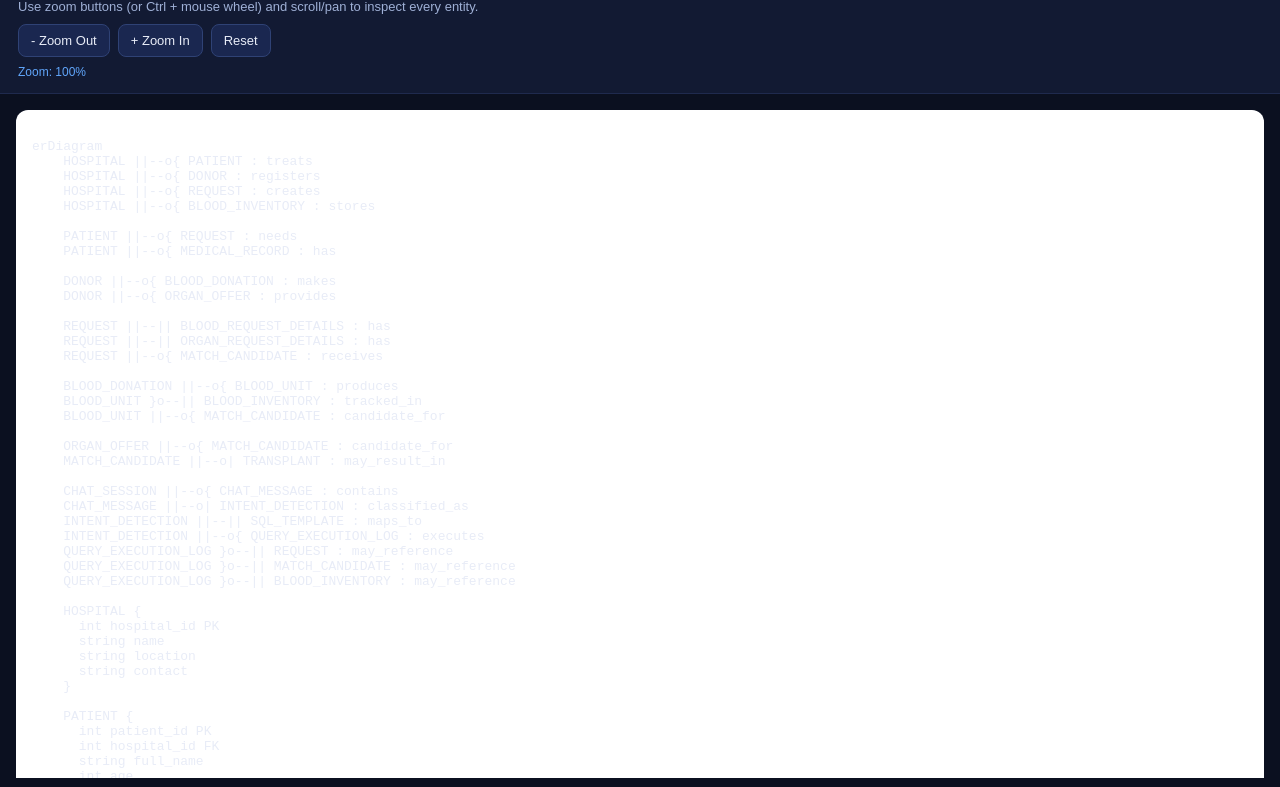
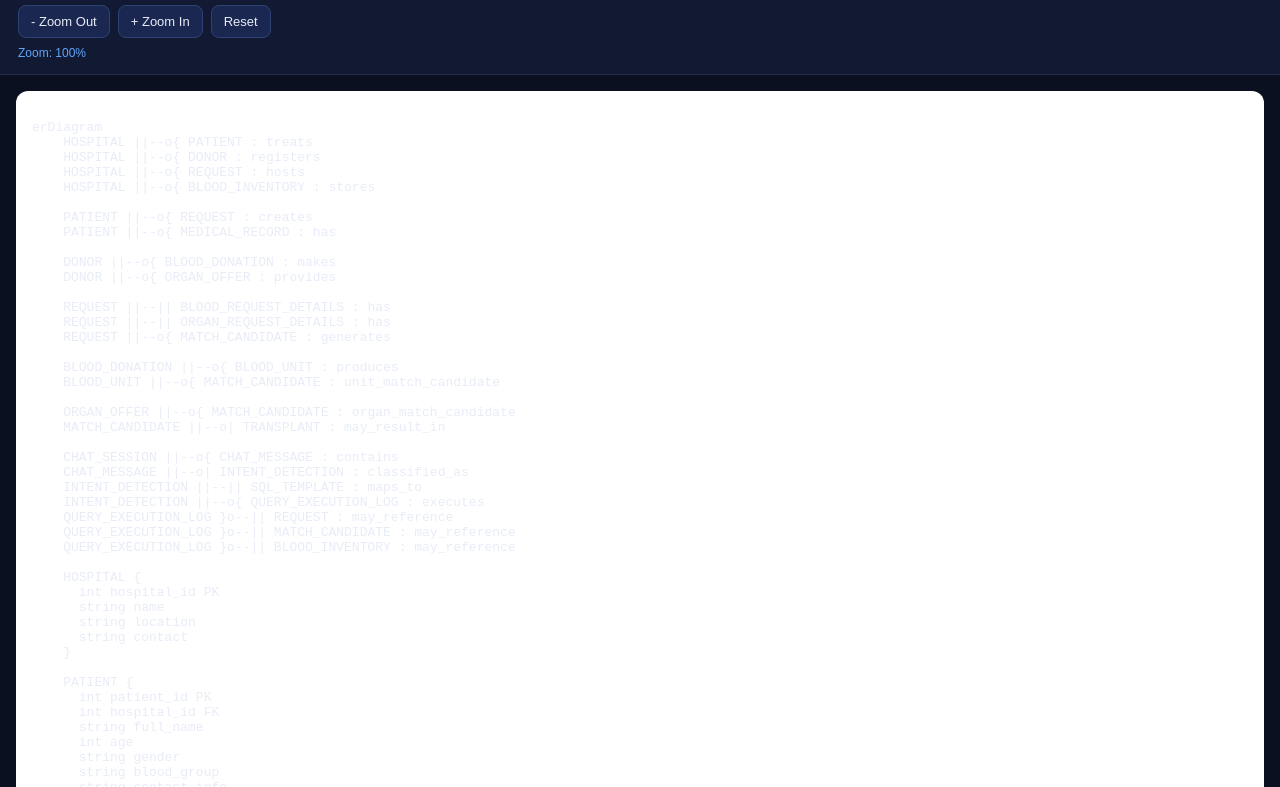
Before and after one commit to shajiaalianwar55/DonorBridge, a plain HTML site: page erd-viewer.html in a window 1280 px wide. Shown: the part 42-829 px from the top of the page. Drawn offline with Linux system fonts and the light colour scheme.

Commit message:
Refined ERD: Blood part

```diff
--- a/erd-viewer.html
+++ b/erd-viewer.html
@@ -3,13 +3,12 @@
   <head>
     <meta charset="UTF-8" />
     <meta name="viewport" content="width=device-width, initial-scale=1.0" />
-    <title>DonorBridge ERD Viewer</title>
+    <title>ERD</title>
     <style>
       :root {
         --bg: #0b1020;
         --panel: #121a33;
         --text: #e8ecf7;
-        --muted: #9fb0d6;
         --accent: #60a5fa;
       }
 
@@ -39,12 +38,6 @@
         font-weight: 700;
       }
 
-      .subtitle {
-        margin: 4px 0 0;
-        font-size: 13px;
-        color: var(--muted);
-      }
-
       .controls {
         display: flex;
         gap: 8px;
@@ -66,7 +59,7 @@
       }
 
       .viewer {
-        height: calc(100vh - 116px);
+        height: calc(100vh - 88px);
         overflow: auto;
         padding: 16px;
       }
@@ -89,11 +82,7 @@
   </head>
   <body>
     <header class="header">
-      <h1 class="title">DonorBridge Integrated ERD</h1>
-      <p class="subtitle">
-        Use zoom buttons (or Ctrl + mouse wheel) and scroll/pan to inspect every
-        entity.
-      </p>
+      <h1 class="title">ERD</h1>
       <div class="controls">
         <button id="zoomOut">- Zoom Out</button>
         <button id="zoomIn">+ Zoom In</button>
@@ -108,10 +97,10 @@
 erDiagram
     HOSPITAL ||--o{ PATIENT : treats
     HOSPITAL ||--o{ DONOR : registers
-    HOSPITAL ||--o{ REQUEST : creates
+    HOSPITAL ||--o{ REQUEST : hosts
     HOSPITAL ||--o{ BLOOD_INVENTORY : stores
 
-    PATIENT ||--o{ REQUEST : needs
+    PATIENT ||--o{ REQUEST : creates
     PATIENT ||--o{ MEDICAL_RECORD : has
 
     DONOR ||--o{ BLOOD_DONATION : makes
@@ -119,13 +108,12 @@ erDiagram
 
     REQUEST ||--|| BLOOD_REQUEST_DETAILS : has
     REQUEST ||--|| ORGAN_REQUEST_DETAILS : has
-    REQUEST ||--o{ MATCH_CANDIDATE : receives
+    REQUEST ||--o{ MATCH_CANDIDATE : generates
 
     BLOOD_DONATION ||--o{ BLOOD_UNIT : produces
-    BLOOD_UNIT }o--|| BLOOD_INVENTORY : tracked_in
-    BLOOD_UNIT ||--o{ MATCH_CANDIDATE : candidate_for
+    BLOOD_UNIT ||--o{ MATCH_CANDIDATE : unit_match_candidate
 
-    ORGAN_OFFER ||--o{ MATCH_CANDIDATE : candidate_for
+    ORGAN_OFFER ||--o{ MATCH_CANDIDATE : organ_match_candidate
     MATCH_CANDIDATE ||--o| TRANSPLANT : may_result_in
 
     CHAT_SESSION ||--o{ CHAT_MESSAGE : contains
@@ -184,7 +172,6 @@ erDiagram
       int hospital_id FK
       string request_type
       int urgency_level
-      decimal priority_score
       string status
       datetime request_date
     }
@@ -215,7 +202,7 @@ erDiagram
       int blood_unit_id PK
       int blood_donation_id FK
       string blood_group
-      int units
+      int volume_ml
       date expiry_date
       string unit_status
     }
@@ -224,7 +211,7 @@ erDiagram
       int inventory_id PK
       int hospital_id FK
       string blood_group
-      int current_units
+      int available_units_summary
       datetime last_updated
     }
 
@@ -240,11 +227,11 @@ erDiagram
     MATCH_CANDIDATE {
       int match_id PK
       int request_id FK
-      int donor_id FK
+      string match_type
       int blood_unit_id FK
       int organ_offer_id FK
       decimal compatibility_score
-      decimal risk_adjusted_priority
+      string priority_level
       string match_status
       datetime match_date
     }
```
